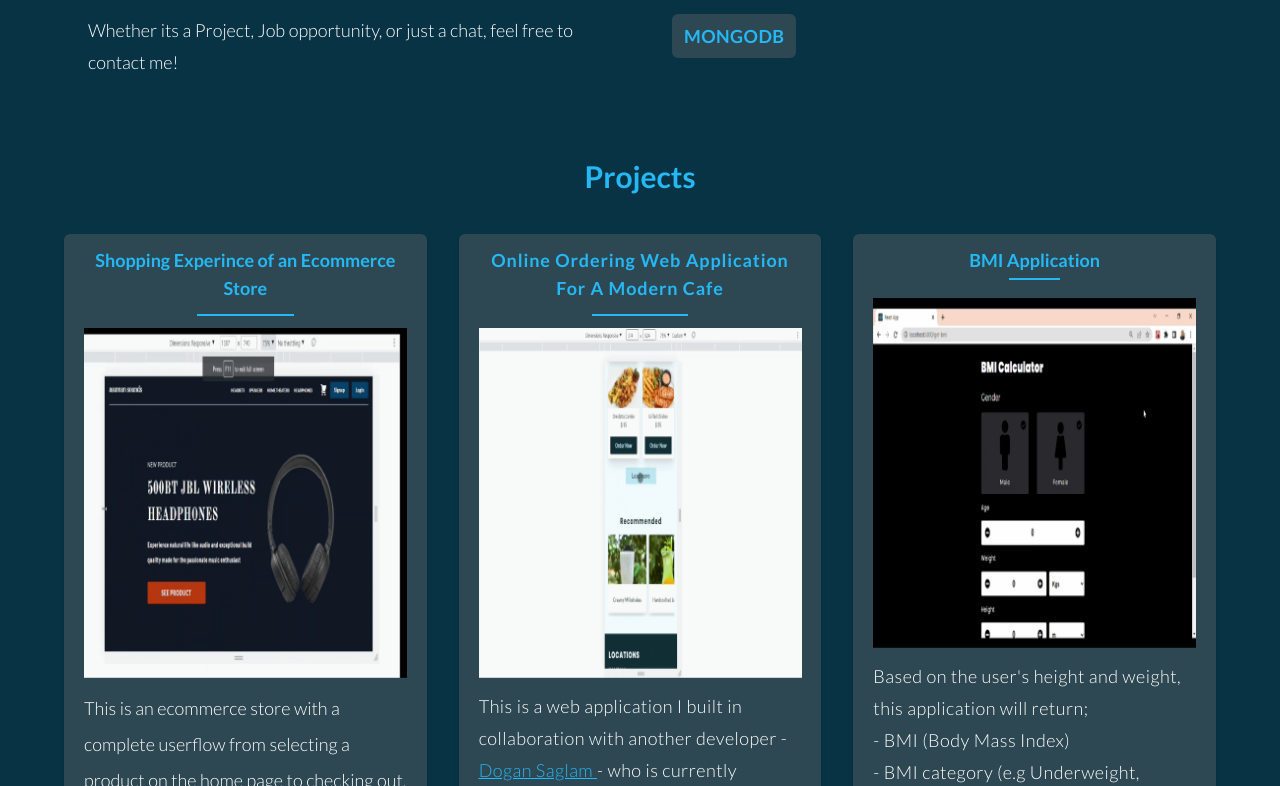
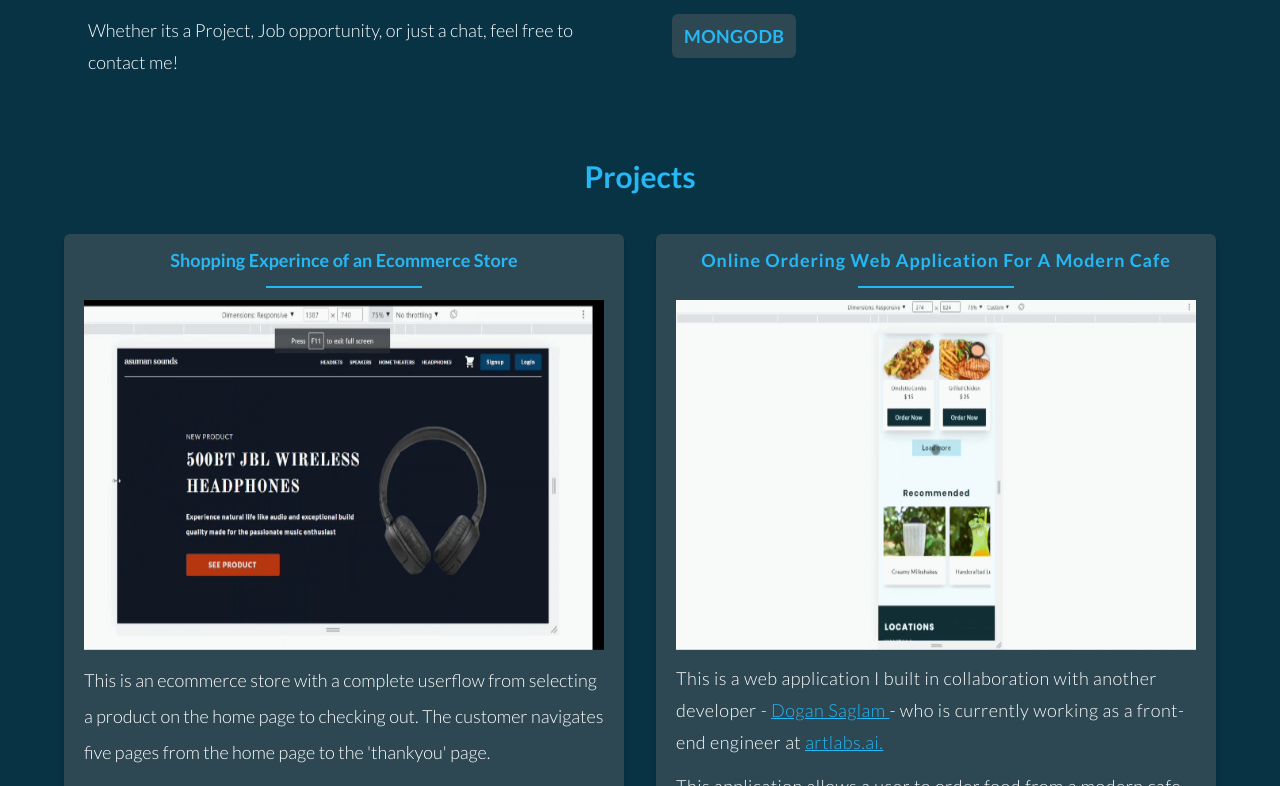
Before and after one commit to asuman315/portfolio, a React (Create React App) app: page / in a window 1280 px wide. Shown: the part 1110-1896 px from the top of the page. Built offline with nearby package versions, Linux system fonts and the light colour scheme; a web font is replaced by a local one.

Commit message:
change grid layout

```diff
--- a/src/Components/Projects/Projects.jsx
+++ b/src/Components/Projects/Projects.jsx
@@ -12,7 +12,7 @@ const Projects = () => {
           Projects
         </h2>
       </Roll>
-      <div className='md:grid md:grid-cols-autofill-lg gap-8 max-w-6xl mx-auto mb-12'>
+      <div className='md:grid md:grid-cols-2 gap-8 max-w-6xl mx-auto mb-12'>
         <ProjectTwo />
         <ProjectThree />
         <ProjectOne />
```
